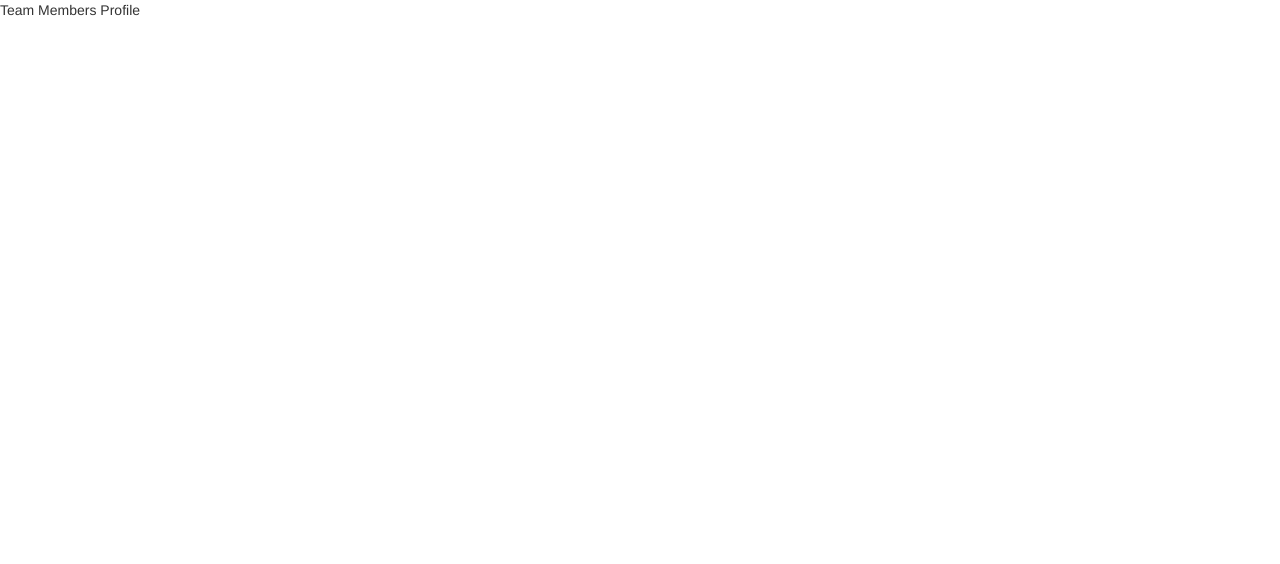
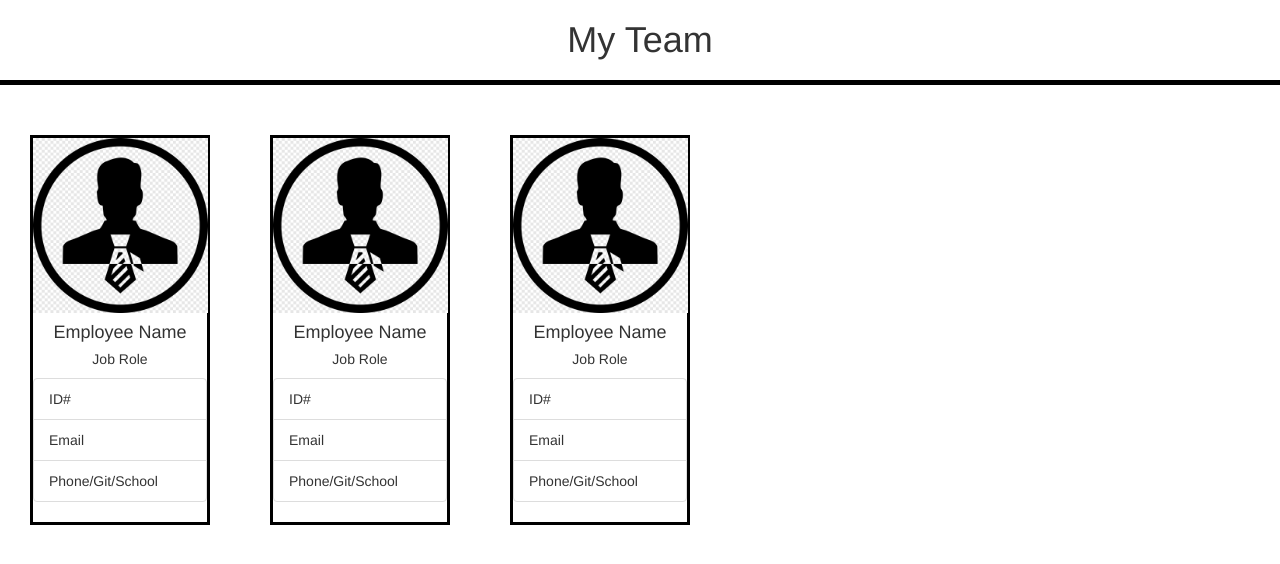
Before and after one commit to JaQwae/Team-Profile-Generator, a website: page index.html in a window 1280 px wide. Drawn offline with nearby package versions, Linux system fonts and the light colour scheme.

Commit message:
basic styles added to temporary html

```diff
--- a/assest/style.css
+++ b/assest/style.css
@@ -0,0 +1,30 @@
+:root{
+
+}
+
+h1 {
+    text-align: center;
+}
+
+#h1-break {
+    height:5px;
+    border-width:0;
+    background-color:black;
+}
+
+#card-container{
+    display: flex;
+}
+.card{
+    border-style: solid;
+    border-color: black;
+    margin: 30px;
+}
+
+.card-body {
+    text-align: center;
+}
+.icon {
+    max-width: 200px;
+    max-height: 175px;
+}
--- a/index.html
+++ b/index.html
@@ -1,13 +1,56 @@
 <!DOCTYPE html>
 <html lang="en">
+
 <head>
     <meta charset="UTF-8">
     <meta http-equiv="X-UA-Compatible" content="IE=edge">
     <meta name="viewport" content="width=device-width, initial-scale=1.0">
-    <link rel="stylesheet" href="https://cdn.jsdelivr.net/npm/bootstrap@3.3.7/dist/css/bootstrap.min.css" >
-    <link rel="stylesheet" href="./assest/style.css"
-    <title>Team Members Profile</title>
+    <link rel="stylesheet" href="https://cdn.jsdelivr.net/npm/bootstrap@3.3.7/dist/css/bootstrap.min.css">
+    <link rel="stylesheet" href="./assest/style.css">
+    <title>Team Members Profile Generator</title>
 </head>
+
 <body>
+    <h1>My Team</h1>
+    <hr id="h1-break">
+    <div id='card-container'>
+        <div class="card" style="width: 18rem;">
+            <img src="./images/managerMale.png" class="card-img-top icon" alt="...">
+            <div class="card-body">
+                <h4 class="card-title">Employee Name</h4>
+                <h5 class="card-text">Job Role</h5>
+            </div>
+            <ul class="list-group list-group-flush">
+                <li class="list-group-item">ID#</li>
+                <li class="list-group-item">Email</li>
+                <li class="list-group-item">Phone/Git/School</li>
+            </ul>
+        </div>
+        <div class="card" style="width: 18rem;">
+            <img src="./images/managerMale.png" class="card-img-top icon" alt="...">
+            <div class="card-body">
+                <h4 class="card-title">Employee Name</h4>
+                <h5 class="card-text">Job Role</h5>
+            </div>
+            <ul class="list-group list-group-flush">
+                <li class="list-group-item">ID#</li>
+                <li class="list-group-item">Email</li>
+                <li class="list-group-item">Phone/Git/School</li>
+            </ul>
+        </div>
+        <div class="card" style="width: 18rem;">
+            <img src="./images/managerMale.png" class="card-img-top icon" alt="...">
+            <div class="card-body">
+                <h4 class="card-title">Employee Name</h4>
+                <h5 class="card-text">Job Role</h5>
+            </div>
+            <ul class="list-group list-group-flush">
+                <li class="list-group-item">ID#</li>
+                <li class="list-group-item">Email</li>
+                <li class="list-group-item">Phone/Git/School</li>
+            </ul>
+        </div>
+    </div>
 </body>
+
 </html>
```
